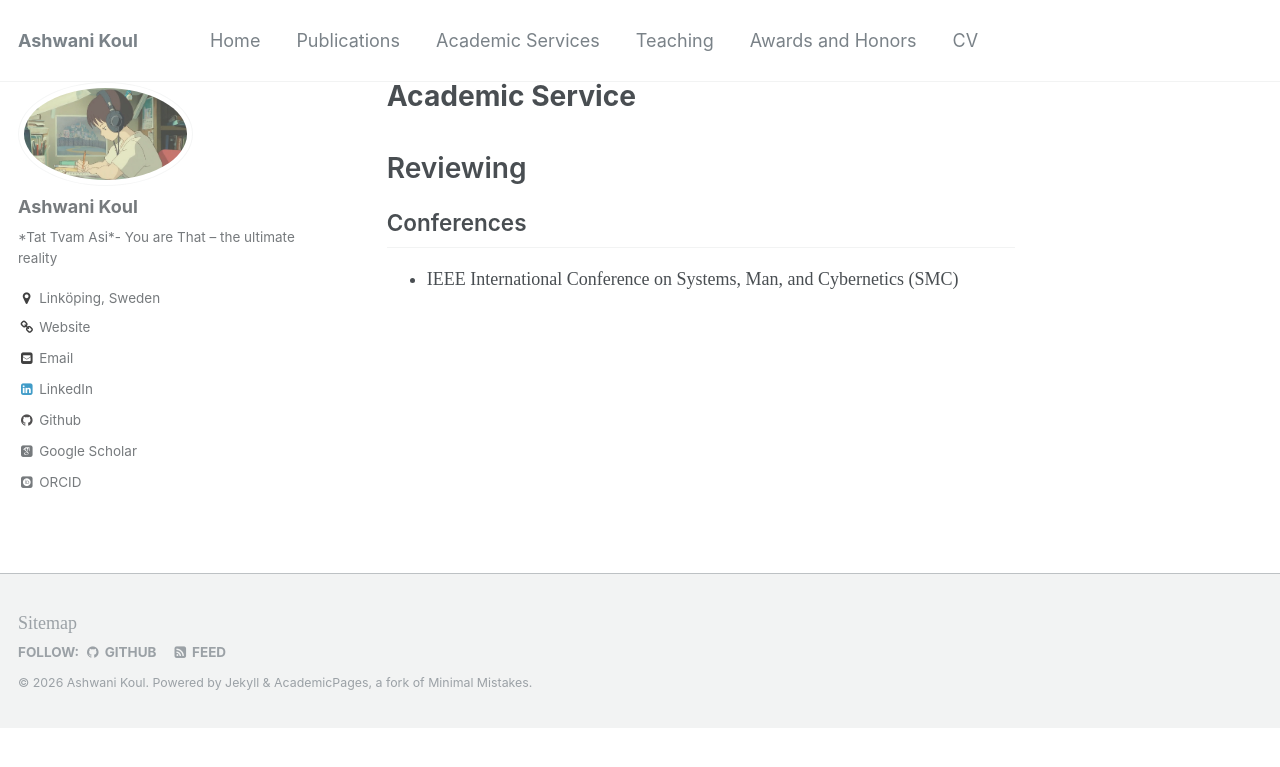
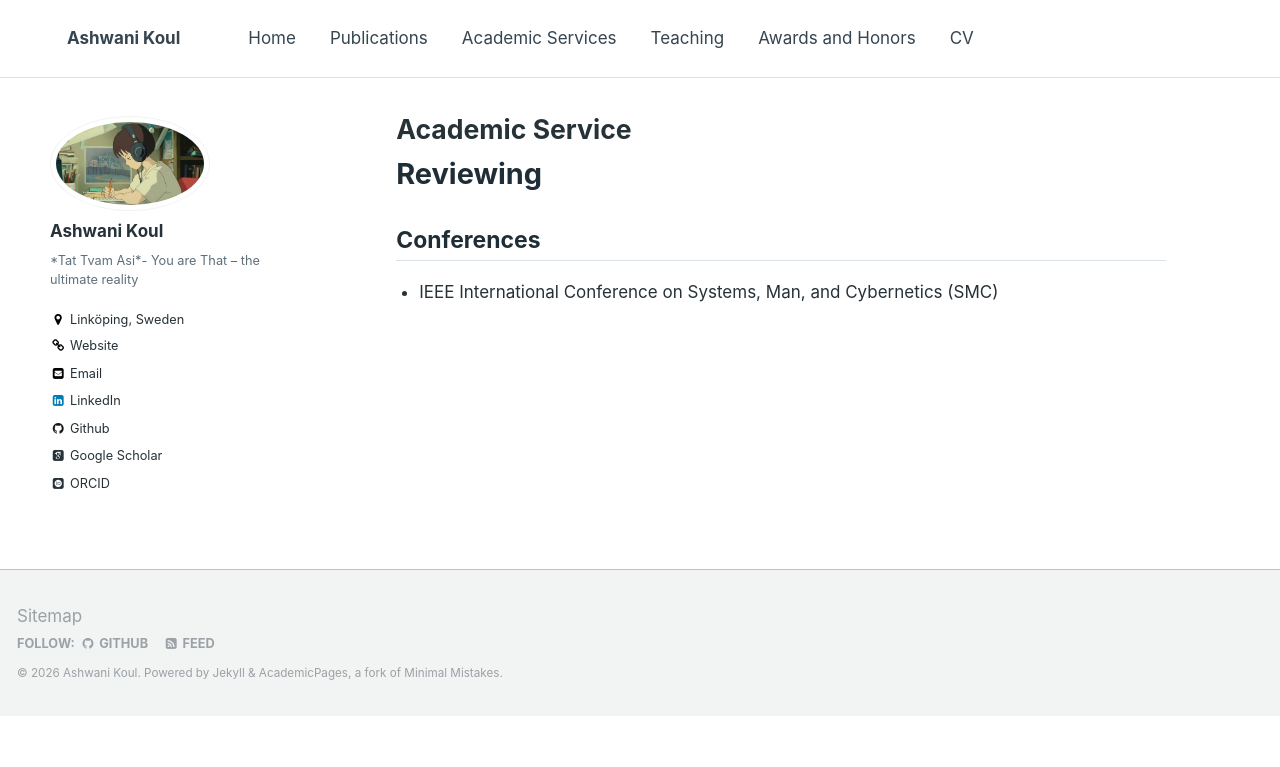
Before and after one commit to ASHKoul/ASHKoul.github.io, a Jekyll site: the page built from _pages/service.md, in a window 1280 px wide. Shown: the top 767 px of the page. Built offline with Jekyll 4.4.1, drawn with Linux system fonts in a browser that asks for light colours; some web fonts are replaced.

Commit message:
Improve desktop layout readability

```diff
--- a/assets/css/custom.css
+++ b/assets/css/custom.css
@@ -1,56 +1,192 @@
 /* --- Ashwani custom overrides --- */
 
-/* Global font: Times New Roman */
-html, body {
-  font-family: "Times New Roman", Times, serif !important;
+:root {
+  --site-text: #263238;
+  --site-muted: #5f6f7a;
+  --site-link: #146c8e;
+  --site-link-hover: #0b4f6c;
+  --site-border: #d8e1e6;
+  --site-soft: #f6f9fb;
 }
 
-/* Keep code blocks monospace */
-pre, code, kbd, samp {
+html,
+body {
+  color: var(--site-text);
+  font-family: -apple-system, BlinkMacSystemFont, "Segoe UI", Roboto, "Helvetica Neue", Arial, sans-serif !important;
+  font-size: 17px;
+}
+
+pre,
+code,
+kbd,
+samp {
   font-family: ui-monospace, SFMono-Regular, Menlo, Monaco, Consolas, "Liberation Mono", "Courier New", monospace !important;
 }
 
-/* Layout: keep left sidebar, but make right content fill all remaining space */
+a {
+  color: var(--site-link);
+  text-underline-offset: 0.16em;
+}
+
+a:hover {
+  color: var(--site-link-hover);
+}
+
+a:focus-visible,
+button:focus-visible {
+  outline: 3px solid rgba(20, 108, 142, 0.35);
+  outline-offset: 3px;
+  border-radius: 3px;
+}
+
 #main {
   display: flex;
-  flex-direction: row;
-  max-width: none !important;
-  width: 100% !important;
-  margin: 0 auto !important;
+  gap: clamp(2rem, 4vw, 4.5rem);
+  align-items: flex-start;
+  max-width: 1180px !important;
+  width: min(100% - 2rem, 1180px) !important;
+  margin: 2.25rem auto 0 !important;
+  padding: 0 !important;
 }
 
 .sidebar {
-  flex: 0 0 280px;   /* fixed sidebar width (adjust as needed) */
-  margin-right: 2rem;
+  flex: 0 0 245px;
+  margin-right: 0 !important;
+  opacity: 1 !important;
+}
+
+.author__avatar img {
+  max-width: 160px;
+}
+
+.author__name {
+  color: var(--site-text);
+  line-height: 1.2;
+}
+
+.author__bio {
+  color: var(--site-muted);
+  line-height: 1.45;
+}
+
+.author__urls a {
+  border-radius: 4px;
+  line-height: 1.35;
+}
+
+.author__urls a:hover {
+  background: var(--site-soft);
+  text-decoration: none;
 }
 
 .page {
-  flex: 1;           /* take all remaining width */
+  flex: 1 1 auto;
+  min-width: 0;
+  max-width: 820px !important;
+  padding-right: 0 !important;
+}
+
+.page__inner-wrap,
+.page__content {
   max-width: 100% !important;
+  width: 100% !important;
 }
 
 .page__content {
-  max-width: 100% !important;
-  width: 100% !important;
-  padding-right: 2rem;
+  padding-right: 0 !important;
 }
 
-/* Typography: tighter spacing for Times */
 .page__content p,
-.page__content li {
-  line-height: 1.45;    /* tighter spacing */
-  font-size: 1rem;      /* normal Times size */
-  margin-bottom: 0.75em;
+.page__content li,
+.page__content dl {
+  color: var(--site-text);
+  font-size: 1rem;
+  line-height: 1.68;
 }
 
-/* Headings */
+.page__content p {
+  margin-bottom: 1rem;
+}
+
+.page__content ul,
+.page__content ol {
+  padding-left: 1.35rem;
+}
+
+.page__content li {
+  margin-bottom: 0.5rem;
+}
+
 .page__content h1,
 .page__content h2,
 .page__content h3,
 .page__content h4,
 .page__content h5,
 .page__content h6 {
-  font-weight: 600;
-  margin-top: 1em;
-  margin-bottom: 0.4em;
+  color: #1f2d36;
+  font-weight: 650;
+  letter-spacing: 0;
+  line-height: 1.25;
 }
+
+.page__content h1 {
+  margin-top: 0;
+  font-size: clamp(1.7rem, 2vw, 2.15rem);
+}
+
+.page__content h2 {
+  margin-top: 2rem;
+  padding-bottom: 0.35rem;
+  border-bottom-color: var(--site-border);
+  font-size: 1.35rem;
+}
+
+.page__content h3 {
+  margin-top: 1.6rem;
+  font-size: 1.1rem;
+}
+
+.masthead {
+  border-bottom-color: var(--site-border);
+}
+
+.masthead__inner-wrap {
+  max-width: 1180px;
+}
+
+.greedy-nav a {
+  color: #36454f;
+}
+
+.greedy-nav a:hover {
+  color: var(--site-link-hover);
+}
+
+@media (min-width: 925px) {
+  .sidebar {
+    position: sticky;
+    top: 1.5rem;
+  }
+}
+
+@media (max-width: 924px) {
+  html,
+  body {
+    font-size: 16px;
+  }
+
+  #main {
+    display: block;
+    width: min(100% - 1.5rem, 760px) !important;
+    margin-top: 1.5rem !important;
+  }
+
+  .sidebar,
+  .page {
+    max-width: 100% !important;
+  }
+
+  .author__avatar img {
+    max-width: 72px;
+  }
+}
```
